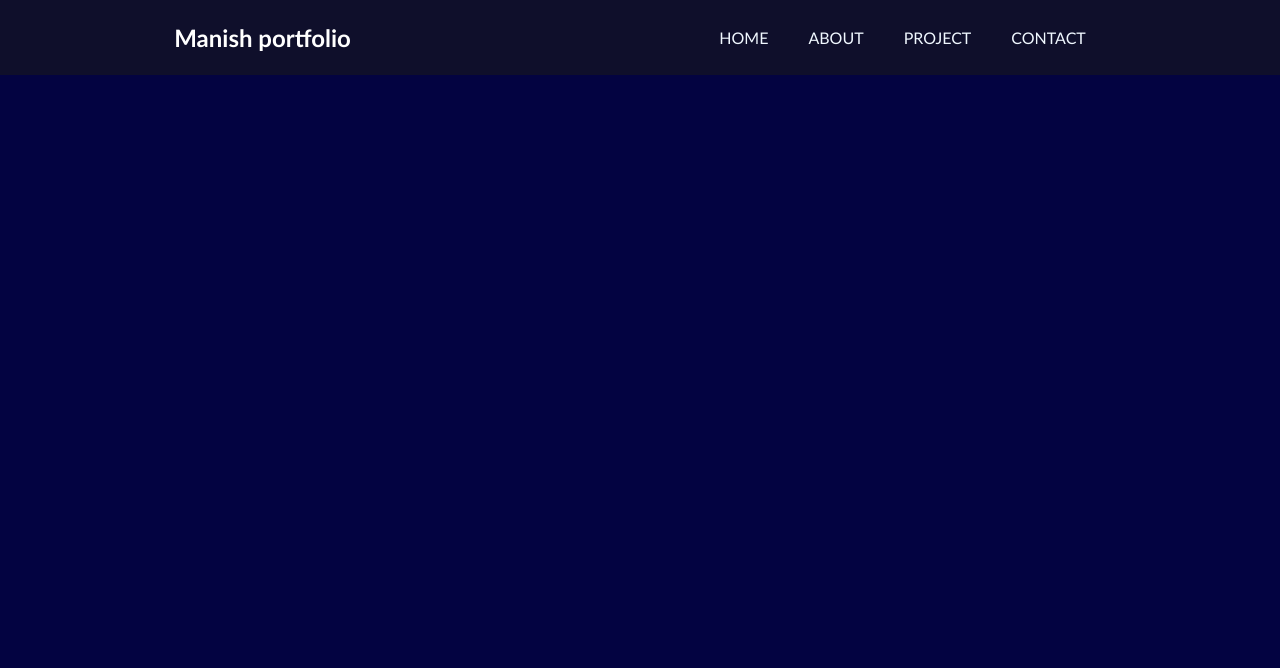
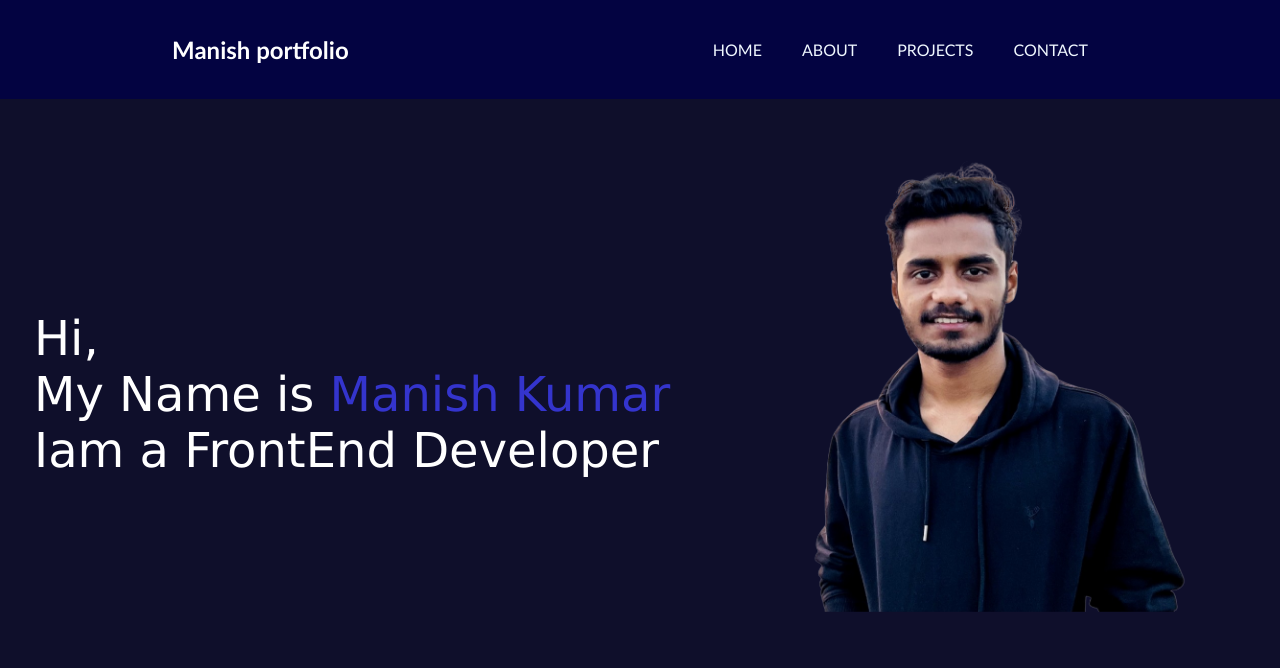
Before and after one commit to manishkumar1101/portfolio, a plain HTML site: page index.html in a window 1280 px wide. Drawn offline with Linux system fonts and the light colour scheme.

Commit message:
added role and pic in main content

```diff
--- a/index.css
+++ b/index.css
@@ -3,7 +3,7 @@
     padding: 0px;
 }
 body{
-    background-color: rgb(3, 3, 65);
+    background-color: rgb(15, 15, 43);
     color: white;
     font-family: 'Gill Sans', 'Gill Sans MT', Calibri, 'Trebuchet MS', sans-serif;
 
@@ -12,20 +12,57 @@ nav{
     display: flex;
     justify-content:space-around;
     align-items: center;
-    background-color: rgb(15, 15, 43);
-    height: 75px;
+    background-color: rgb(3, 3, 65);
+    height: 99px;
+    /* padding: 0 20px; */
 
+}
+header{
+    background-color: rgb(3, 3, 65);
+    width: 100%;
+    position: fixed;
+    top: 0;
+    /* z-index: 1000; */
 }
 nav ul{
     display: flex;
     justify-content: center;
-    /* padding: 20px; */
 }
 nav ul li{
     padding: 20px;
+    position: relative;
     list-style: none;
 }
 nav ul li a{
    text-decoration: none;
    color: aliceblue;
 }
+nav ul li a:hover{
+    color: rgb(64, 64, 204);
+    font-size: 1.02rem;
+
+}
+.firstsection{
+    display: flex;
+    justify-content: space-around;
+    margin:20px;
+    padding-top: 50px;
+}
+.leftsection{
+    /* background-color: red; */
+    height:20rem;
+    width: 42rem;
+    font-size: 3rem;
+    position: relative;
+    top:  30vh;
+    font-family:Verdana, Geneva, Tahoma, sans-serif;
+}
+.rightsection img{
+    position: relative;
+    top:-50px;
+    height: 37rem;
+    width: 32rem;
+}
+span{
+    color: rgb(52, 52, 205);;
+}
--- a/index.html
+++ b/index.html
@@ -18,12 +18,24 @@
                 <ul>
                     <li><a href="#">HOME</a></li>
                     <li><a href="#">ABOUT</a></li>
-                    <li><a href="#">PROJECT</a></li>
+                    <li><a href="#">PROJECTS</a></li>
                     <li><a href="#">CONTACT</a></li>
                 </ul>
             </div>
         </nav>
     </header>
+    <main>
+        <section class="firstsection">
+            <div class="leftsection">
+                Hi,
+                <div>My Name is <span>Manish Kumar</span></div>
+                <div>Iam a FrontEnd Developer</div>
+            </div>
+            <div class="rightsection">
+                <img src="manish.png" alt="profile pic">
+            </div>
+        </section>
+    </main>
 </body>
 
 </html>
```
Also changed, not shown: manish.png (added).
